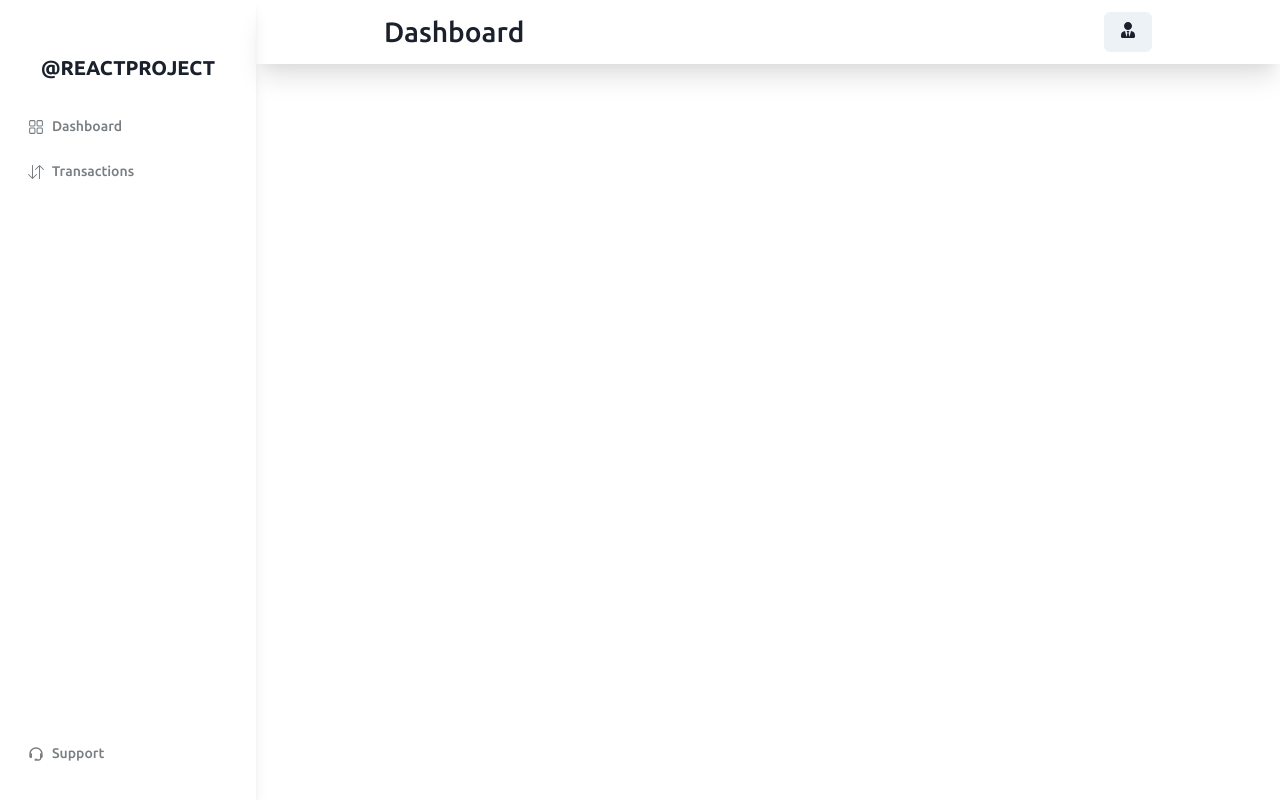
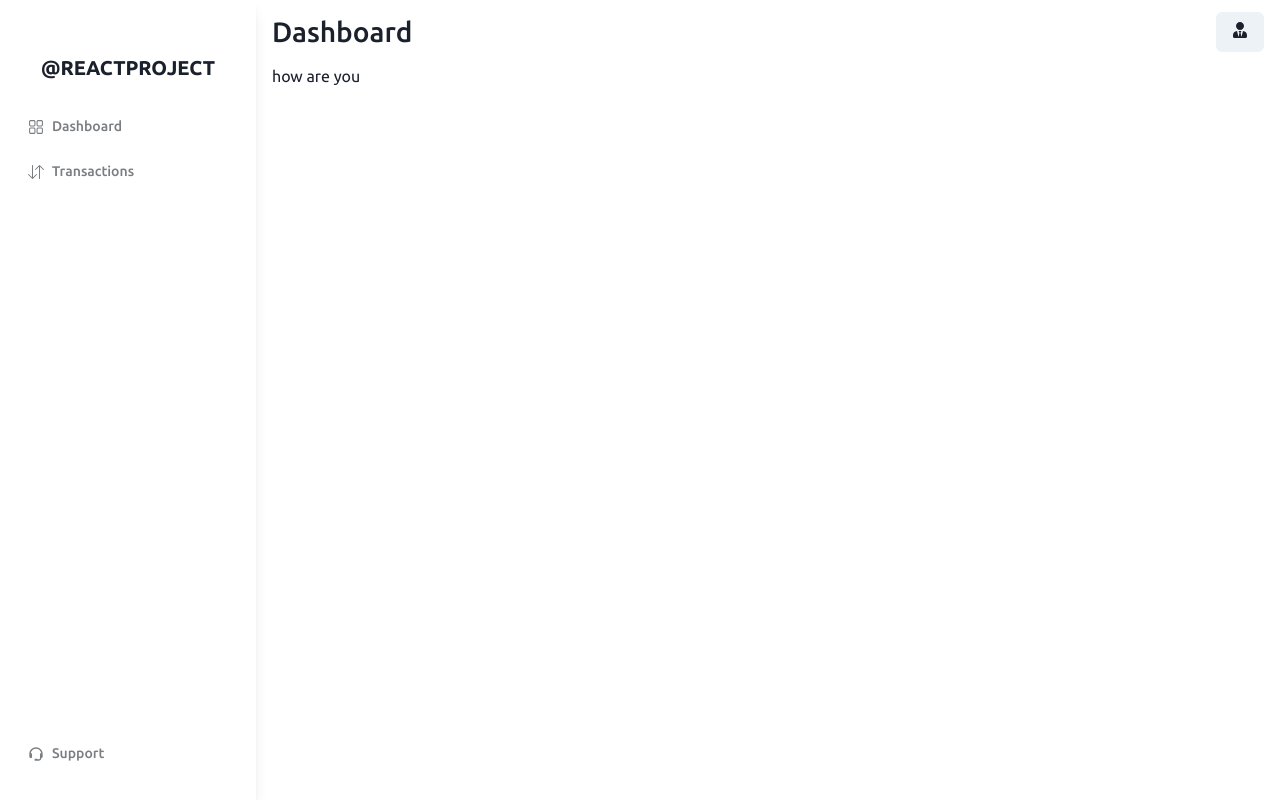
Before and after one commit to prabhjot-2/crpto, a React (Vite) app in the folder crpto/: page / in a window 1280 px wide. Built offline with nearby package versions, Linux system fonts and the light colour scheme.

Commit message:
new Dashboard layout

```diff
--- /dev/null
+++ b/crpto/src/components/DashboardLayout.jsx
@@ -0,0 +1,32 @@
+import { Box, Container, Flex, useDisclosure } from "@chakra-ui/react";
+import React from "react";
+import Sidenav from "./Sidenav";
+import TopNav from "./TopNav";
+import SideDrawer from "./SideDrawer";
+
+const DashboardLayout =({title, children}) =>{
+    const {isOpen, onClose , onOpen}= useDisclosure();
+
+
+    return (
+      <Flex>
+        <Box
+        display={{
+        base:"none",
+        lg:"flex",
+        }}>
+
+          <Sidenav/>
+        </Box>
+        <SideDrawer isOpen={isOpen}  onClose={onClose}/>
+        <Box flexGrow={1}>
+          <TopNav title={title} onOpen={onOpen} />
+          <Container maxW="70rem">
+            {children}
+          </Container>
+        </Box>
+      </Flex>
+    );
+}
+
+export default DashboardLayout;
--- /dev/null
+++ b/crpto/src/components/SideDrawer.jsx
@@ -0,0 +1,36 @@
+import React from "react";
+import {
+    Drawer,
+    DrawerBody,
+    DrawerOverlay,
+    DrawerContent,
+    DrawerCloseButton,
+    Button
+
+  } from '@chakra-ui/react'
+import Sidenav from "./Sidenav";
+
+const SideDrawer =({isOpen, onClose}) =>{
+
+  return (
+    <>
+      <Drawer
+        isOpen={isOpen}
+        placement='left'
+        onClose={onClose}
+      >
+        <DrawerOverlay />
+        <DrawerContent>
+          <DrawerCloseButton />
+
+          <DrawerBody>
+            <Sidenav/>
+          </DrawerBody>
+
+        </DrawerContent>
+      </Drawer>
+    </>
+  )
+}
+
+export default SideDrawer;
--- a/crpto/src/components/Sidenav.jsx
+++ b/crpto/src/components/Sidenav.jsx
@@ -17,7 +17,20 @@
   ];
 
   return (
-    <Stack justify="space-between" boxShadow="lg" w="16rem" h="100vh">
+    <Stack
+      justify="space-between"
+      boxShadow={{
+        base:"none",
+        lg:"lg",
+      }}
+      w={
+        {
+          base:"full",
+          lg:"16rem",
+        }
+      }
+      h="100vh"
+    >
       <Box>
         <Heading textAlign="center" fontSize="20px" as="h1" pt="3.5rem">
         @REACTPROJECT
--- a/crpto/src/components/TopNav.jsx
+++ b/crpto/src/components/TopNav.jsx
@@ -1,10 +1,11 @@
 import { Container, Flex, Box, Heading , Menu , Button, MenuItem, MenuButton , MenuList, HStack, Icon } from "@chakra-ui/react";
-import {FaUserTie} from "react-icons/fa";
-const TopNav = () =>{
+import { FaBars, FaUserTie} from "react-icons/fa";
+const TopNav = ({title, onOpen}) =>{
     return(
-        <Box>
-            <HStack maxW="80rem" boxShadow="xl" h="16" justify="space-between" px={32}>
-            <Heading fontWeight="medium" fontSize="28px"> Dashboard</Heading>
+        <Box px="4">
+            <HStack maxW="70rem"  h="16" justify="space-between" mx="auto">
+            <Icon as={FaBars} onClick={onOpen}  display={{base:"block", lg:"none",}}/>
+            <Heading fontWeight="medium" fontSize="28px"> {title}</Heading>
 
             <Menu>
               <MenuButton as={Button} >
--- a/crpto/src/pages/Dashboard/Dashboard.jsx
+++ b/crpto/src/pages/Dashboard/Dashboard.jsx
@@ -1,18 +1,12 @@
-
-import { Box, Flex } from "@chakra-ui/react";
-import Sidenav from "../../components/Sidenav";
-import TopNav from "../../components/TopNav";
+import DashboardLayout from "../../components/DashboardLayout";
 
 const Dashboard =()=>{
     return (
+        <DashboardLayout title="Dashboard">
         <div>
-            <Flex>
-                <Sidenav/>
-                <Box flexGrow={1}>
-                    <TopNav/>
-                </Box>
-            </Flex>
+            how are you
         </div>
+        </DashboardLayout>
     )
 }
 
```
